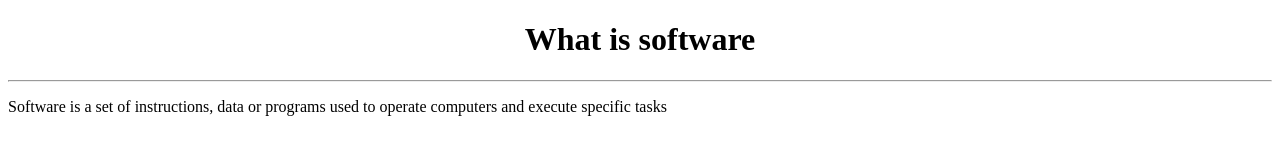
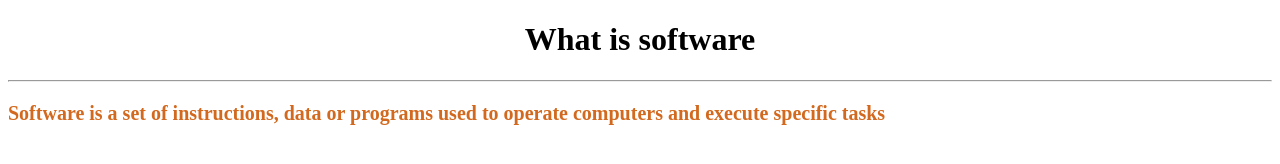
Before and after one commit to SanthosN8/TrYHTML, a plain HTML site: page index.html in a window 1280 px wide. Drawn offline with Linux system fonts and the light colour scheme.

Commit message:
style added

```diff
--- a/index.html
+++ b/index.html
@@ -8,6 +8,6 @@
 <body>
     <h1 style="text-align: center;">What is software</h1>
     <hr>
-    <p>Software is a set of instructions, data or programs used to operate computers and execute specific tasks</p>
+    <p style="color:chocolate;font-weight: bold;font-size: 20px;">Software is a set of instructions, data or programs used to operate computers and execute specific tasks</p>
 </body>
 </html>
```
